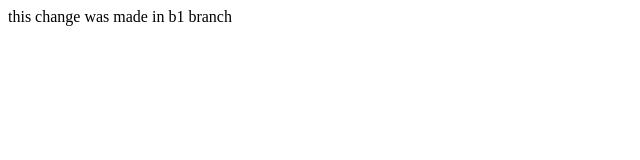
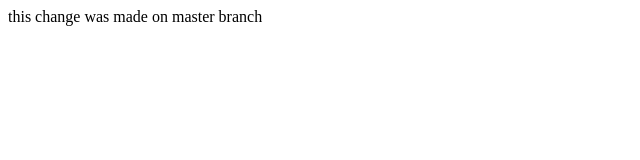
Before and after one commit to sharjeelguvi/Additional-Session-1, a plain HTML site: page Index.html in a window 1280 px wide. Shown: the full height of the page, 0-640 px from the left. Drawn offline with Linux system fonts and the light colour scheme.

Commit message:
changes made on master branch

```diff
--- a/Index.html
+++ b/Index.html
@@ -7,6 +7,6 @@
     <title>Document</title>
 </head>
 <body>
-    this change was made in b1 branch
+    this change was made on master branch
 </body>
 </html>
```
